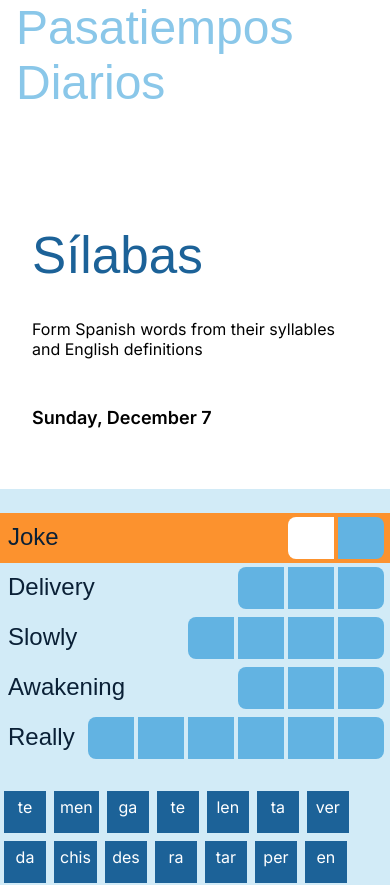
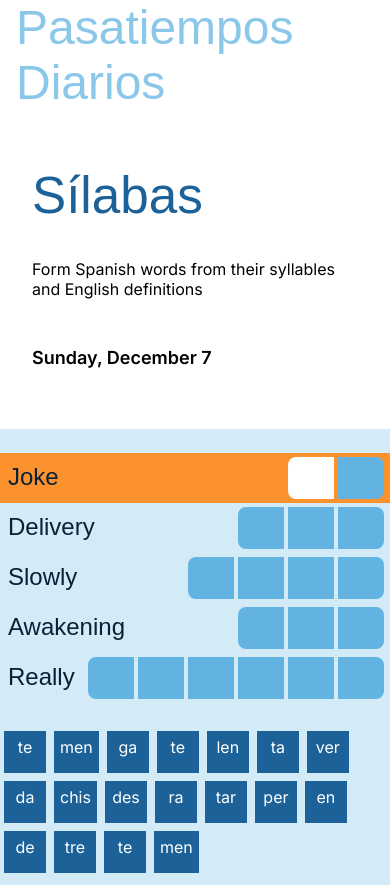
Before and after one commit to mapsandapps/pasatiempos-diarios, a React (Vite) app: page /silabas in a window 390 px wide. Shown: the top 885 px of the page. Built offline with nearby package versions, Linux system fonts and the light colour scheme; a web font is replaced by a local one.

Commit message:
Improve mobile responsiveness

```diff
--- a/src/silabas/Silabas.scss
+++ b/src/silabas/Silabas.scss
@@ -36,5 +36,6 @@
 @media (max-width: 1024px) {
   #silabas {
     grid-template-columns: 1fr;
+    padding: 0px 0px 240px;
   }
 }
```
